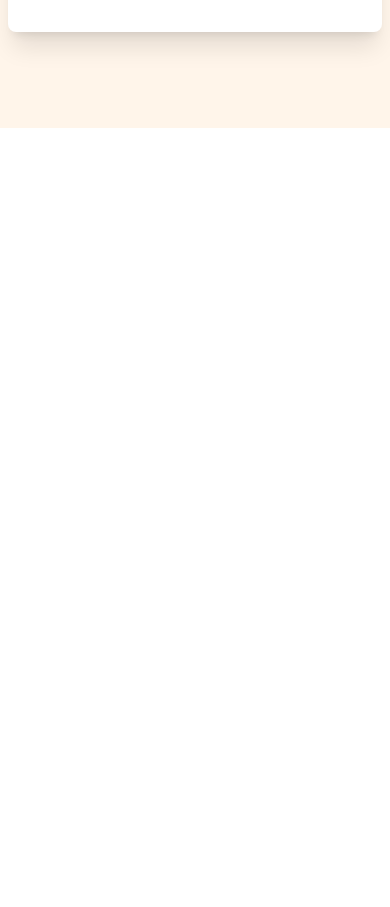
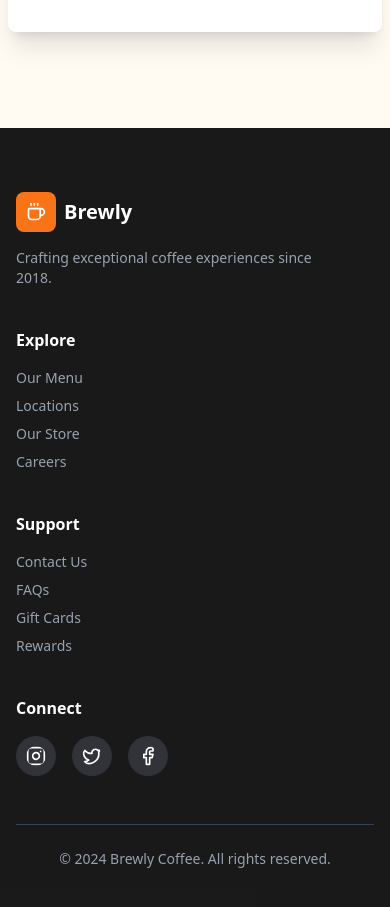
Before and after one commit to LWojtek/vue-3-practive, a Vue app: page / in a window 390 px wide. Shown: the part 4700-5607 px from the top of the page. Before the commit the page ends 4828 px from the top, so only its background shows below. Built offline with nearby package versions, Linux system fonts and the light colour scheme.

Commit message:
feat: add newsletter section and minor updates

```diff
--- a/src/App.vue
+++ b/src/App.vue
@@ -7,6 +7,8 @@
   <SectionInfo />
 
   <SectionNewsletter />
+
+  <Footer />
 </template>
 
 <script setup>
@@ -15,6 +17,7 @@ import Hero from "./components/Hero.vue";
 import SectionMenu from "./components/SectionMenu.vue";
 import SectionInfo from "./components/SectionInfo.vue";
 import SectionNewsletter from "./components/SectionNewsletter.vue";
+import Footer from "./components/Footer.vue";
 </script>
 
 <style scoped></style>
--- a/src/components/Button.vue
+++ b/src/components/Button.vue
@@ -68,7 +68,6 @@
     </svg>
   </button>
   <!-- Variant 4 -->
-  <!-- Variant 4 -->
   <button
     v-if="variant === '4'"
     class="w-full flex justify-center gap-2 items-center bg-pumpkin-500 disabled:opacity-50 disabled:cursor-not-allowed rounded-md cursor-pointer transition duration-250 shadow-md not-disabled:hover:shadow-lg border-2 border-pumpkin-500 not-disabled:hover:border-pumpkin-500/80 focus-visible:outline-2 outline-offset-2 focus-visible:outline-pumpkin-500 not-disabled:hover:bg-pumpkin-500/80 active:scale-95 text-white"
--- /dev/null
+++ b/src/components/Footer.vue
@@ -0,0 +1,63 @@
+<template>
+  <footer class="bg-black/90 text-gray-400 py-16">
+    <div class="max-w-7xl mx-auto px-4">
+      <div class="grid grid-cols-1 sm:grid-cols-2 lg:grid-cols-4 gap-10">
+        <div>
+          <div class="flex items-center gap-2 text-white text-2xl font-bold">
+            <Logo />
+          </div>
+          <p class="text-sm mt-4 max-w-xs">
+            Crafting exceptional coffee experiences since 2018.
+          </p>
+        </div>
+
+        <div>
+          <h3 class="text-white font-semibold mb-4">Explore</h3>
+          <ul class="space-y-2 text-sm">
+            <li><a href="#" class="hover:text-white">Our Menu</a></li>
+            <li><a href="#" class="hover:text-white">Locations</a></li>
+            <li><a href="#" class="hover:text-white">Our Store</a></li>
+            <li><a href="#" class="hover:text-white">Careers</a></li>
+          </ul>
+        </div>
+
+        <div>
+          <h3 class="text-white font-semibold mb-4">Support</h3>
+          <ul class="space-y-2 text-sm">
+            <li><a href="#" class="hover:text-white">Contact Us</a></li>
+            <li><a href="#" class="hover:text-white">FAQs</a></li>
+            <li><a href="#" class="hover:text-white">Gift Cards</a></li>
+            <li><a href="#" class="hover:text-white">Rewards</a></li>
+          </ul>
+        </div>
+
+        <div>
+          <h3 class="text-white font-semibold mb-4">Connect</h3>
+          <div class="flex items-center gap-4">
+            <IconInstagram
+              class="h-10 w-10 p-2.5 text-white rounded-full bg-gray-500/30 hover:bg-gray-300/30 cursor-pointer"
+            />
+
+            <IconTwitter
+              class="h-10 w-10 p-2.5 text-white rounded-full bg-gray-500/30 hover:bg-gray-300/30 cursor-pointer"
+            />
+
+            <IconFacebook
+              class="h-10 w-10 p-2.5 text-white rounded-full bg-gray-500/30 hover:bg-gray-300/30 cursor-pointer"
+            />
+          </div>
+        </div>
+      </div>
+
+      <div class="border-t border-gray-700 mt-12 pt-6 text-sm text-center">
+        © 2024 Brewly Coffee. All rights reserved.
+      </div>
+    </div>
+  </footer>
+</template>
+<script setup>
+import Logo from "./Logo.vue";
+import IconFacebook from "./IconFacebook.vue";
+import IconTwitter from "./IconTwitter.vue";
+import IconInstagram from "./IconInstagram.vue";
+</script>
--- /dev/null
+++ b/src/components/IconFacebook.vue
@@ -0,0 +1,15 @@
+<template>
+  <svg
+    xmlns="http://www.w3.org/2000/svg"
+    viewBox="0 0 24 24"
+    fill="none"
+    stroke="currentColor"
+    stroke-width="2"
+    stroke-linecap="round"
+    stroke-linejoin="round"
+  >
+    <path
+      d="M18 2h-3a5 5 0 0 0-5 5v3H7v4h3v8h4v-8h3l1-4h-4V7a1 1 0 0 1 1-1h3z"
+    />
+  </svg>
+</template>
--- /dev/null
+++ b/src/components/IconInstagram.vue
@@ -0,0 +1,15 @@
+<template>
+  <svg
+    xmlns="http://www.w3.org/2000/svg"
+    viewBox="0 0 24 24"
+    fill="none"
+    stroke="currentColor"
+    stroke-width="2"
+    stroke-linecap="round"
+    stroke-linejoin="round"
+  >
+    <rect width="20" height="20" x="2" y="2" rx="5" ry="5" />
+    <path d="M16 11.37A4 4 0 1 1 12.63 8 4 4 0 0 1 16 11.37z" />
+    <line x1="17.5" x2="17.51" y1="6.5" y2="6.5" />
+  </svg>
+</template>
--- /dev/null
+++ b/src/components/IconTwitter.vue
@@ -0,0 +1,15 @@
+<template>
+  <svg
+    xmlns="http://www.w3.org/2000/svg"
+    viewBox="0 0 24 24"
+    fill="none"
+    stroke="currentColor"
+    stroke-width="2"
+    stroke-linecap="round"
+    stroke-linejoin="round"
+  >
+    <path
+      d="M22 4s-.7 2.1-2 3.4c1.6 10-9.4 17.3-18 11.6 2.2.1 4.4-.6 6-2C3 15.5.5 9.6 3 5c2.2 2.6 5.6 4.1 9 4-.9-4.2 4-6.6 7-3.8 1.1 0 3-1.2 3-1.2z"
+    />
+  </svg>
+</template>
--- a/src/components/SectionMenu.vue
+++ b/src/components/SectionMenu.vue
@@ -1,5 +1,5 @@
 <template>
-  <section id="menu" class="py-24 bg-orange-50/25">
+  <section id="menu" class="py-24 bg-gray-100/30">
     <div
       class="max-w-7xl text-center px-2 sm:px-4 lg:px-6 mx-auto flex justify-center items-center"
     >
--- a/src/components/SectionNewsletter.vue
+++ b/src/components/SectionNewsletter.vue
@@ -1,5 +1,5 @@
 <template>
-  <section class="bg-pumpkin-200/25 py-24">
+  <section class="bg-pumpkin-100/30 py-24">
     <div class="max-w-7xl mx-auto px-2 flex justify-center">
       <div
         class="flex flex-col items-center bg-white shadow-xl rounded-lg p-12 gap-6 w-full md:w-2/3 lg:w-1/2"
```
